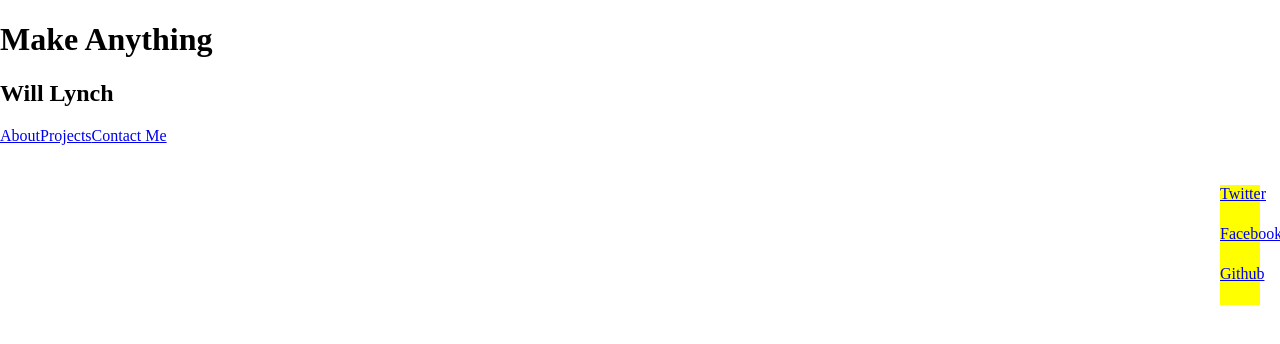
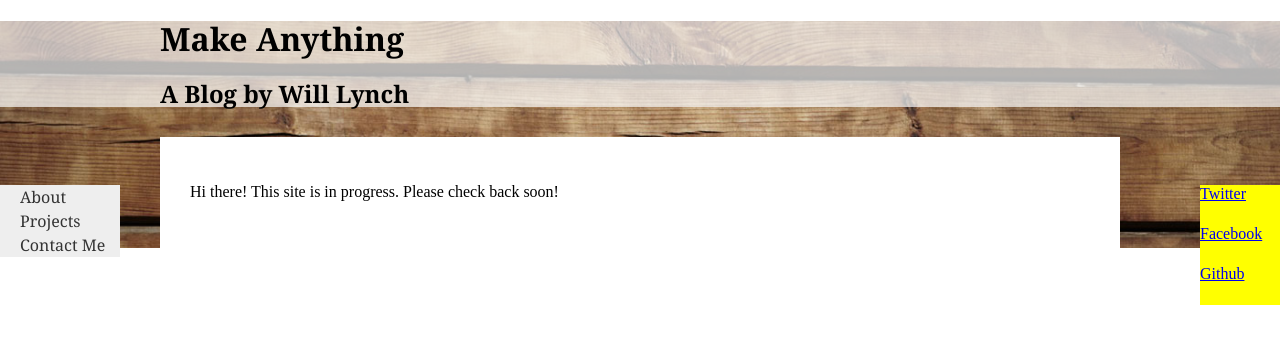
Before and after one commit to lynch16/lynch16.github.io, a plain HTML site: page index.html in a window 1280 px wide. Drawn offline with nearby package versions, Linux system fonts and the light colour scheme.

Commit message:
added background image and wrappers

```diff
--- a/css/style.css
+++ b/css/style.css
@@ -6,19 +6,86 @@
   position: fixed;
   top: 185px;
   right: 20px;
-  width: 40px;
+  width: 60px;
   z-index: 1;
 }
 
 #social a {
   display: block;
-  width: 40px;
+  width: 80px;
   height: 40px;
   background: yellow;
 }
 
+/* //// NAV ///// */
+#navbar {
+	position:fixed;
+	top: 185px;
+	left: 0px;
+	width:100px;
+	z-index: 1;
+}
+
+#navbar a{
+	display: block;
+	font-family: Georgia;
+	font-weight: normal;
+	line-height: 1.5em;
+	padding-left:20px;
+	width: 120px;
+	color: #333;
+	background: #eee;
+	text-decoration: none;
+}
+
+#navbar a:hover {
+	color:white;
+	background: #333;
+}
+
+/* //////// BACKGROUND ///// */
+.background {
+	background: url(../images/shiplap.jpg) no-repeat center top;
+ 	background-size: cover;
+}
+
+
 /* //////// LAYOUT //////*/
 .wrapper {
-  width: 960px;
+  min-width: 600px;
+  max-width:960px;
   margin: 0 auto;
 }
+
+header {
+	font-family: Georgia;
+	margin: 0 0 30px;
+	background-color: rgba(253, 253, 253, .7);
+}
+
+section {
+  padding: 30px;
+  margin-bottom: 20px;
+  background: white;
+}
+
+/*////////// FIXES //////////*/
+
+* {
+  -webkit-box-sizing: border-box;
+  -moz-box-sizing: border-box;
+  box-sizing: border-box;
+}
+
+.clearfix:after {
+  content: ".";
+  display: block;
+  clear: both;
+  visibility: hidden;
+  height: 0;
+  line-height: 0;
+}
+
+.clear {
+  clear:both;
+}
--- a/index.html
+++ b/index.html
@@ -14,18 +14,25 @@
       <a href="#">Facebook</a>
       <a href="#">Github</a>
     </div>
-	<header>
-		<h1>Make Anything</h1>
-		<h2>Will Lynch</h2>
 
-		<!--LINKS-->
-		<a href="index.html">About</a><a href="projects.html">Projects</a><a href="contact.html">Contact Me</a>
+	<div class="background">
+		<header>
+			<div id="navbar">
+				<!--LINKS-->
+				<a href="index.html">About</a><a href="projects.html">Projects</a><a href="contact.html">Contact Me</a>
+			</div> <!--navbar-->
+			<div class="wrapper">
+				<h1>Make Anything</h1>
+				<h2>A Blog by Will Lynch</h2>
+			</div><!--wrapper-->
+		</header>
 
-	</header>
-
-	<section>
-
-	</section>
+		<div class="wrapper">
+			<section>
+				<p>Hi there! This site is in progress.  Please check back soon!</p>
+			</section>
+		</div> <!--wrapper-->
+	</div> <!--backgroun-->
 
 	<footer>
 
```
Also changed, not shown: images/shiplap.jpg (added).
